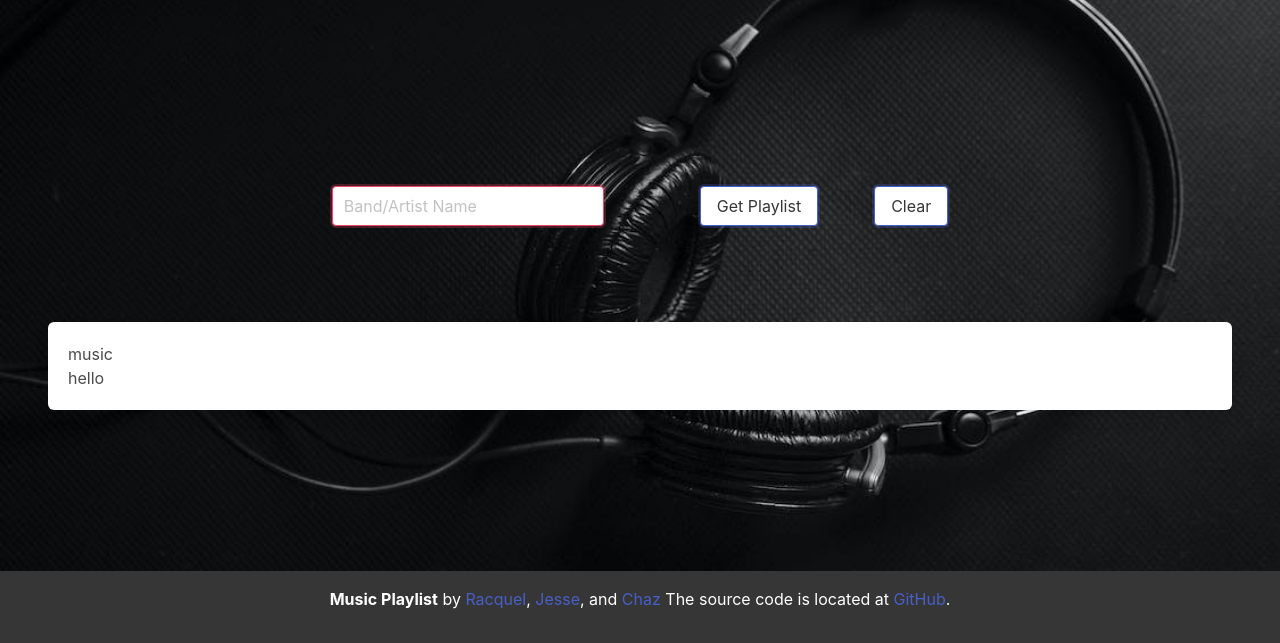
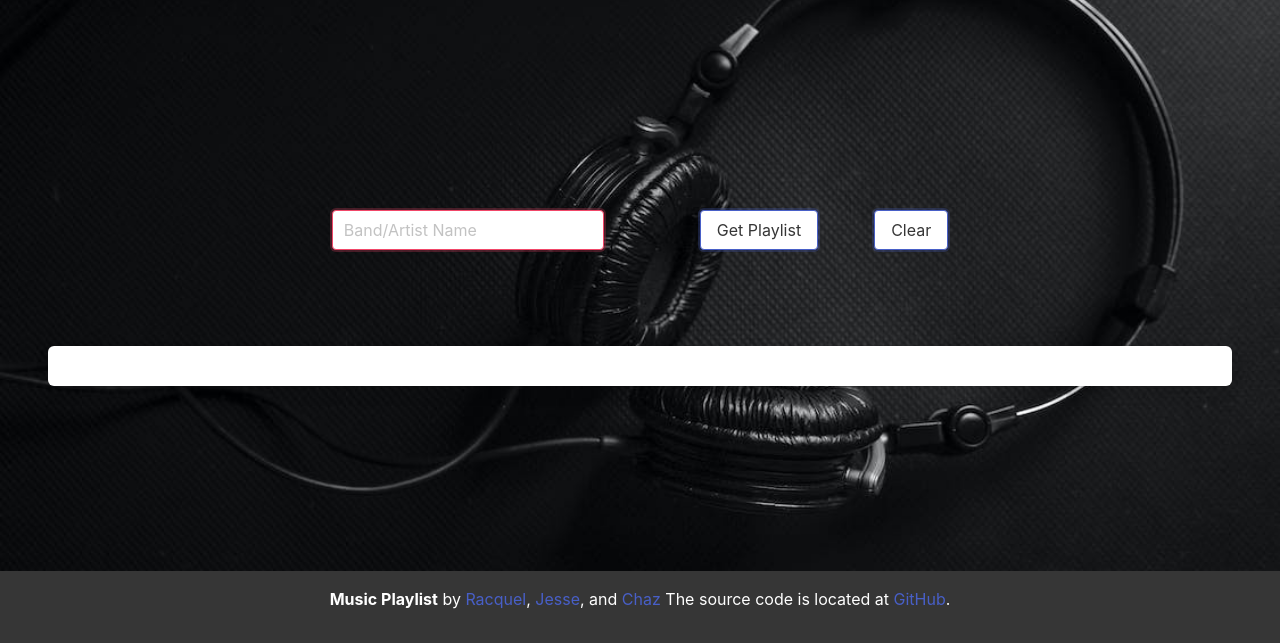
Before and after one commit to chazgraham/Music--Playlist, a plain HTML site: page index.html in a window 1280 px wide. Shown: the part 157-800 px from the top of the page. Drawn offline with nearby package versions, Linux system fonts and the light colour scheme.

Commit message:
my branch

```diff
--- a/index.html
+++ b/index.html
@@ -31,8 +31,6 @@
         <section class="list-container">
             <div>
                 <ul class="box field is-vertical is-size-12 mr-6 ml-6">
-                    <li>music</li>
-                    <li>hello</li>
                 </ul>
 
             </div>
```
